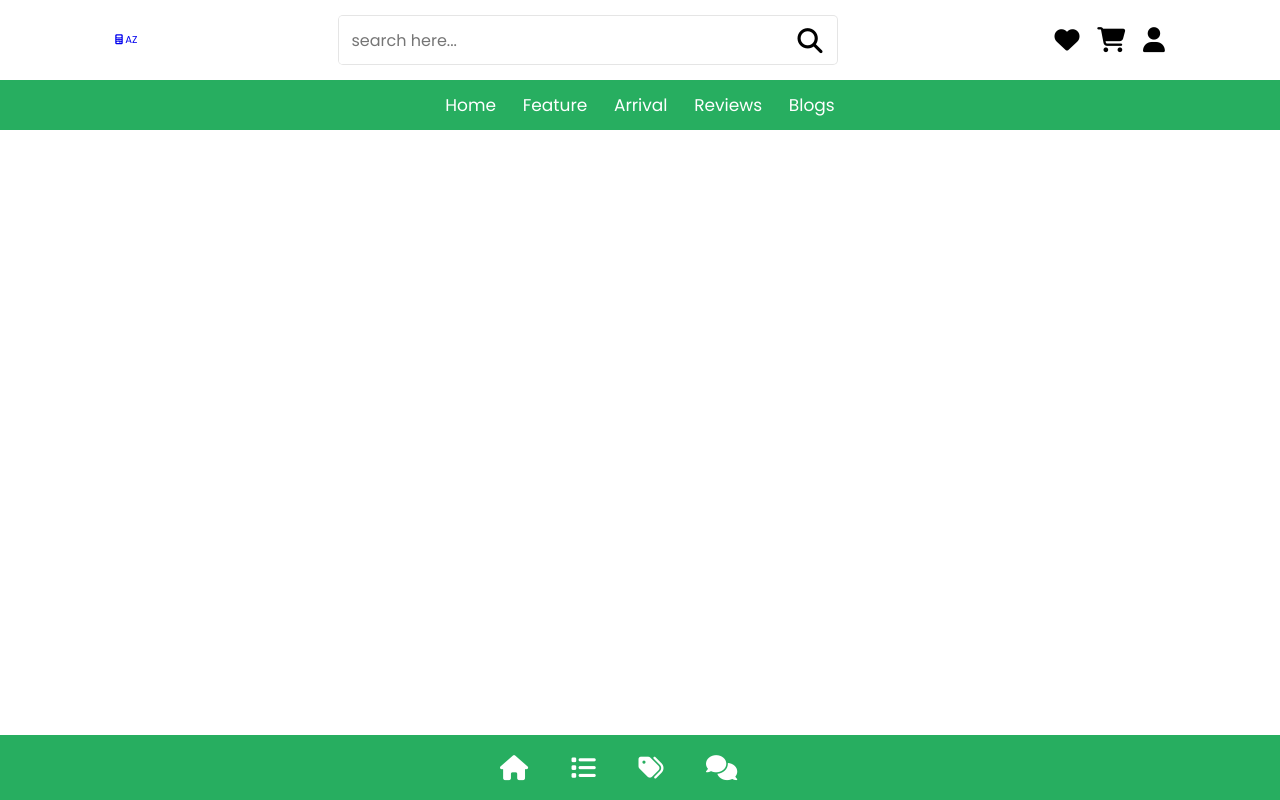
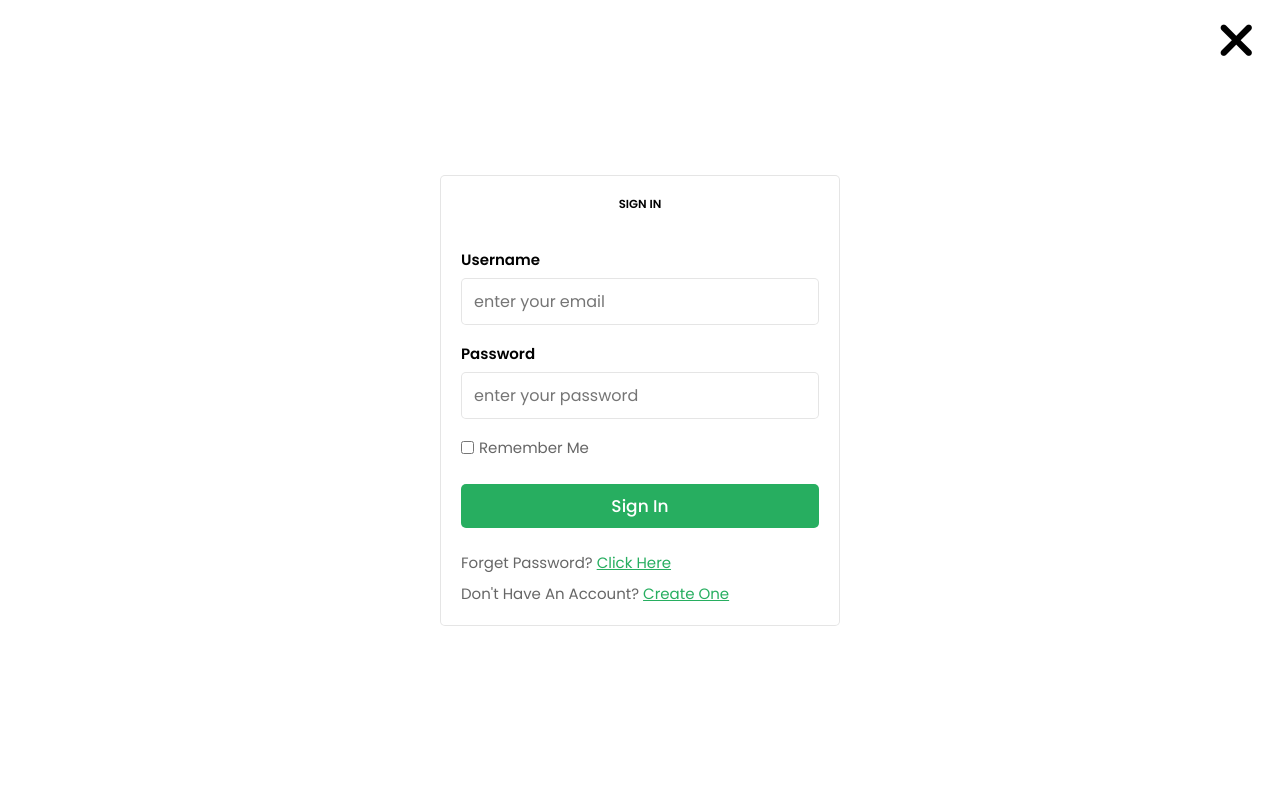
Before and after one commit to s4remi/E-commers_website, a website: page index.html in a window 1280 px wide. Both pictures are taken after a click on the element 1153 px from the left and 39 px from the top of the page. Drawn offline with Linux system fonts and the light colour scheme.

Commit message:
add login page with js file

```diff
--- a/css/styles.css
+++ b/css/styles.css
@@ -36,6 +36,20 @@ html::-webkit-scrollbar-track {
 }
 html::-webkit-scrollbar-thumb {
   background: var(--black);
+}
+.btn {
+  margin-top: 1rem;
+  display: inline-block;
+  padding: 0.9rem 3rem;
+  border-radius: 0.5rem;
+  color: #fff;
+  background: var(--green);
+  font-size: 1.7rem;
+  cursor: pointer;
+  font-weight: 500;
+}
+.btn:hover {
+  background: var(--dark-color);
 }
 .header .header-1 {
   background: #fff;
@@ -138,6 +152,92 @@ header .header-1 .icons a:hover {
 .bottom-navbar a:hover {
   background: var(--dark-color);
 }
+.login-form-container {
+  display: flex;
+  align-items: center;
+  justify-content: center;
+  background: rgb(255, 255, 255, 9);
+  position: fixed;
+  top: 0;
+  right: -105%;
+  z-index: 10000;
+  height: 100%;
+  width: 100%;
+}
+.login-form-container.active {
+  right: 0;
+}
+
+.login-form-container form {
+  background: #fff;
+  border: var(--border);
+  width: 40rem;
+  padding: 2rem;
+  box-shadow: var(--box-shadow);
+  border-radius: 0.5rem;
+  margin: 2rem;
+}
+
+.login-form-container form h3 {
+  padding-bottom: 2.5rem;
+  text-transform: uppercase;
+  color: var(--black);
+  text-align: center;
+}
+.login-form-container form span {
+  font-weight: bold !important ;
+  display: block;
+  font-size: 1.5rem;
+  padding-top: 1rem;
+}
+.login-form-container form .box {
+  width: 100%;
+  margin: 0.7rem 0;
+  font-size: 1.6rem;
+  border: var(--border);
+  border-radius: 0.5rem;
+  padding: 1rem 1.2rem;
+  color: var(--black);
+  text-transform: none;
+}
+
+.login-form-container form .checkbox {
+  display: flex;
+  align-items: center;
+  gap: 0.5rem;
+  padding: 1rem 0;
+}
+/* double check */
+.login-form-container form .checkbox label {
+  font-size: 1.5rem;
+  color: var(--light-color);
+  cursor: pointer;
+}
+
+.login-form-container form .btn {
+  text-align: center;
+  width: 100%;
+  margin: 1.5rem 0;
+}
+.login-form-container form p {
+  padding-top: 0.8rem;
+  color: var(--light-color);
+  font-size: 1.5rem;
+}
+
+.login-form-container form p a {
+  color: var(--green);
+  text-decoration: underline;
+}
+
+.login-form-container #close-login-btn {
+  position: absolute;
+  top: 1.5rem;
+  right: 2.5rem;
+  font-size: 5rem;
+  color: var(--black);
+  cursor: pointer;
+}
 
 /* media queries */
 @media (max-width: 991px) {
--- a/index.html
+++ b/index.html
@@ -58,6 +58,35 @@
       <a href="#blogs" class="fas fa-blogs"></a>
     </nav>
     <!-- login form -->
+    <div class="login-form-container">
+      <div id="close-login-btn" class="fas fa-times"></div>
+      <form action="">
+        <h3>Sign in</h3>
+        <span>Username</span>
+        <input
+          type="email"
+          name=""
+          class="box"
+          placeholder="enter your email"
+          id=""
+        />
+        <span>password</span>
+        <input
+          type="password"
+          name=""
+          class="box"
+          placeholder="enter your password"
+          id=""
+        />
+        <div class="checkbox">
+          <input type="checkbox" name="" id="remember-me" />
+          <label for="remember-me">remember me</label>
+        </div>
+        <input type="submit" value="sign in" class="btn" />
+        <p>forget password? <a href="#" class="">click here</a></p>
+        <p>don't have an account? <a href="#">create one</a></p>
+      </form>
+    </div>
 
     <!-- js file links -->
     <script src="./js/script.js"></script>
--- a/js/script.js
+++ b/js/script.js
@@ -1,6 +1,17 @@
 searchForm = document.querySelector(".search-form");
 document.querySelector("#search-btn").onclick = () => {
   searchForm.classList.toggle("active");
+};
+
+//login section
+let loginForm = document.querySelector(".login-form-container");
+
+document.querySelector("#login-btn").onclick = () => {
+  loginForm.classList.toggle("active");
+};
+
+document.querySelector("#close-login-btn").onclick = () => {
+  loginForm.classList.remove("active");
 };
 
 window.onscroll = () => {
```
